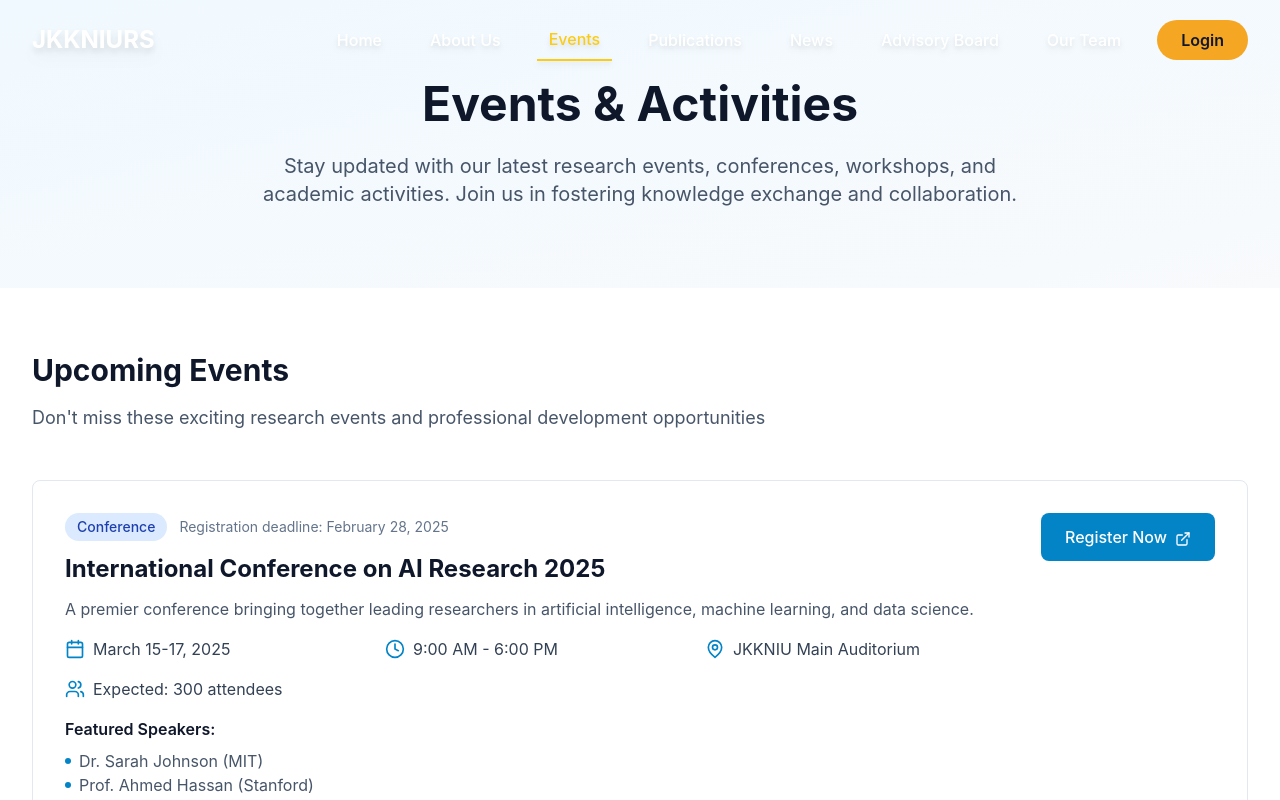
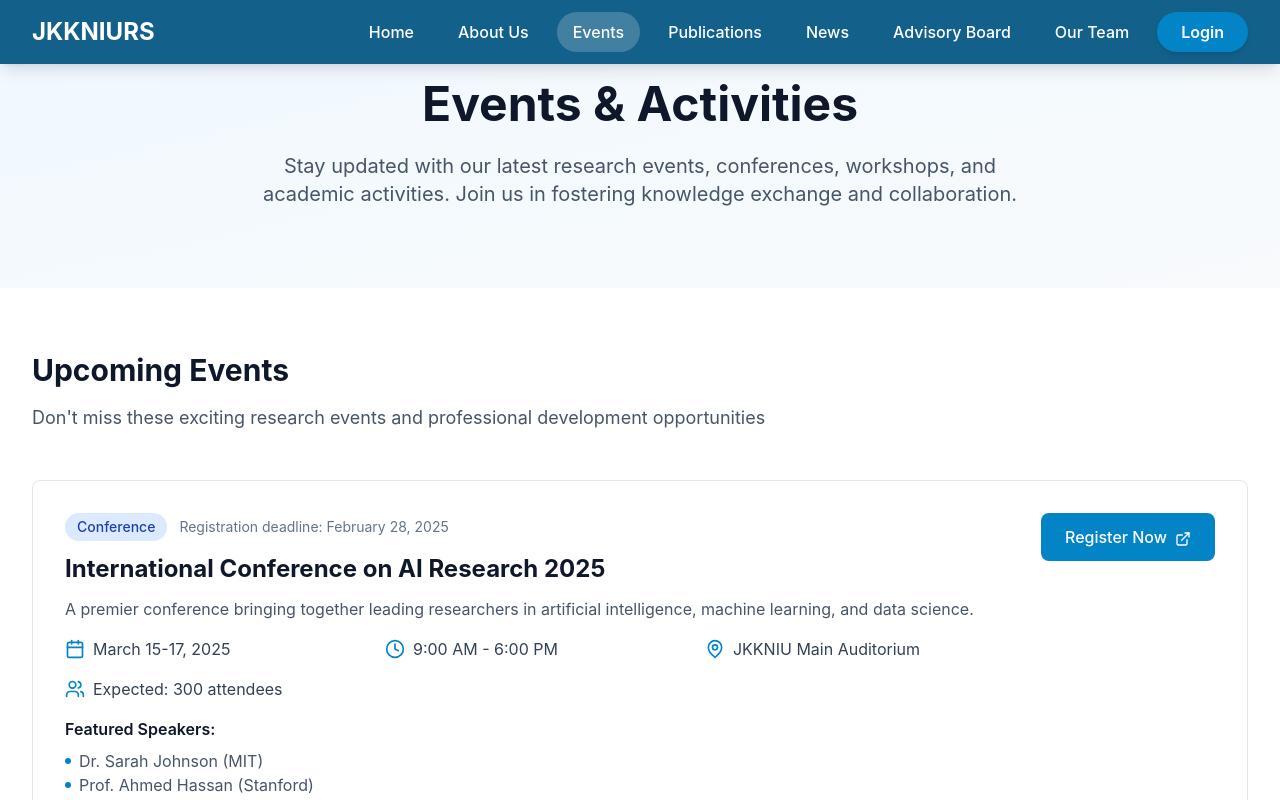
Before and after one commit to mehedinaeem/JKKNIU-Research-Society, a React (Vite) app in the folder Frontend/: page /events in a window 1280 px wide. Shown: the top 800 px of the page. Built offline with nearby package versions, Linux system fonts and the light colour scheme.

Commit message:
updated hero section

```diff
--- a/Frontend/src/components/HeroSection.tsx
+++ b/Frontend/src/components/HeroSection.tsx
@@ -41,16 +41,13 @@ const HeroSection = () => {
                             JKKNIU
                         </h1>
 
-                        {/* Golden Subtitle - Research Society */}
-                        <h2
-                            className="text-4xl md:text-6xl lg:text-7xl font-bold text-center mt-4 animate-title-delay italic drop-shadow-2xl"
-                            style={{ color: '#F5A623' }}
-                        >
+                        {/* Blue Subtitle - Research Society */}
+                        <h2 className="text-5xl md:text-7xl lg:text-8xl font-bold text-center mt-4 animate-title-delay italic drop-shadow-2xl text-primary-300">
                             Research Society
                         </h2>
 
                         {/* Tagline */}
-                        <p className="text-white text-xl md:text-2xl lg:text-3xl mt-8 animate-fade-up font-light tracking-widest text-center drop-shadow-lg">
+                        <p className="text-white/90 text-xl md:text-2xl lg:text-3xl mt-8 animate-fade-up font-light tracking-widest text-center drop-shadow-lg">
                             Advancing Knowledge & Inspiring Innovation
                         </p>
 
@@ -58,15 +55,14 @@ const HeroSection = () => {
                         <div className="flex flex-col sm:flex-row gap-4 mt-10 animate-fade-up-delay">
                             <Link
                                 to="/membership"
-                                className="group flex items-center gap-2 px-8 py-3 rounded-full font-semibold text-secondary-900 transition-all duration-300 hover:scale-105 hover:shadow-lg"
-                                style={{ backgroundColor: '#F5A623' }}
+                                className="group flex items-center gap-2 px-8 py-3 rounded-full font-semibold text-white bg-primary-600 hover:bg-primary-700 transition-all duration-300 hover:scale-105 hover:shadow-lg shadow-md"
                             >
                                 Join Us
                                 <ArrowRight size={18} className="group-hover:translate-x-1 transition-transform" />
                             </Link>
                             <Link
                                 to="/events"
-                                className="group flex items-center gap-2 px-8 py-3 rounded-full font-semibold text-white border-2 border-white/80 hover:bg-white/10 transition-all duration-300 hover:scale-105"
+                                className="group flex items-center gap-2 px-8 py-3 rounded-full font-semibold text-white border-2 border-primary-400 hover:bg-primary-600/30 transition-all duration-300 hover:scale-105"
                             >
                                 Upcoming Events
                                 <Calendar size={18} />
--- a/Frontend/src/components/Navbar.tsx
+++ b/Frontend/src/components/Navbar.tsx
@@ -1,10 +1,50 @@
-import { useState } from 'react'
+import { useState, useEffect } from 'react'
 import { Link, useLocation } from 'react-router-dom'
 import { Menu, X } from 'lucide-react'
 
+type NavbarTheme = 'dark' | 'light' | 'transparent'
+
 const Navbar = () => {
   const [isOpen, setIsOpen] = useState(false)
+  const [isScrolled, setIsScrolled] = useState(false)
+  const [currentTheme, setCurrentTheme] = useState<NavbarTheme>('transparent')
   const location = useLocation()
+
+  // Check if we're on a page (not home)
+  const isOnSubPage = location.pathname !== '/'
+
+  // Detect scroll position and current section
+  useEffect(() => {
+    const handleScroll = () => {
+      const scrollY = window.scrollY
+      setIsScrolled(scrollY > 100)
+
+      // If at top of page (hero section), keep transparent (only on home page)
+      if (scrollY < 100 && !isOnSubPage) {
+        setCurrentTheme('transparent')
+        return
+      }
+
+      // Find which section is currently in view
+      const sections = document.querySelectorAll('section[data-navbar-theme]')
+      let foundTheme: NavbarTheme = 'dark' // default when scrolled
+
+      sections.forEach((section) => {
+        const rect = section.getBoundingClientRect()
+        // Check if section is at the top of viewport
+        if (rect.top <= 80 && rect.bottom > 80) {
+          const theme = section.getAttribute('data-navbar-theme') as NavbarTheme
+          foundTheme = theme || 'dark'
+        }
+      })
+
+      setCurrentTheme(foundTheme)
+    }
+
+    window.addEventListener('scroll', handleScroll)
+    handleScroll() // Initial check
+    return () => window.removeEventListener('scroll', handleScroll)
+  }, [isOnSubPage])
 
   const navigation = [
     { name: 'Home', href: '/' },
@@ -21,36 +61,81 @@ const Navbar = () => {
 
   const isActive = (href: string) => location.pathname === href
 
+  // Check if any nav item is active (for full navbar color)
+  const hasActiveItem = navigation.some(item => isActive(item.href))
+
+  // Dynamic styles based on theme
+  const getNavbarStyles = () => {
+    // If on sub page or scrolled, show solid background
+    if (isOnSubPage || isScrolled) {
+      // Use blue background when a nav item is active
+      if (hasActiveItem && isScrolled) {
+        return 'bg-primary-700/95 backdrop-blur-md shadow-lg'
+      }
+
+      switch (currentTheme) {
+        case 'light':
+          return 'bg-white/95 backdrop-blur-md shadow-lg'
+        case 'dark':
+          return 'bg-primary-800/95 backdrop-blur-md shadow-lg'
+        default:
+          return 'bg-primary-800/95 backdrop-blur-md shadow-lg'
+      }
+    }
+    return 'bg-transparent'
+  }
+
+  const getTextColor = () => {
+    if (!isScrolled && !isOnSubPage) return 'text-white'
+    return currentTheme === 'light' ? 'text-secondary-900' : 'text-white'
+  }
+
+  const getActiveColor = () => {
+    // Active item gets highlighted background
+    if (!isScrolled && !isOnSubPage) {
+      return 'text-white bg-primary-600/80 rounded-full px-4'
+    }
+    return currentTheme === 'light'
+      ? 'text-white bg-primary-600 rounded-full px-4'
+      : 'text-white bg-white/20 rounded-full px-4'
+  }
+
+  const getHoverColor = () => {
+    if (!isScrolled && !isOnSubPage) return 'hover:text-primary-300 hover:bg-white/10 rounded-full'
+    return currentTheme === 'light'
+      ? 'hover:text-primary-600 hover:bg-primary-50 rounded-full'
+      : 'hover:text-white hover:bg-white/10 rounded-full'
+  }
+
   return (
-    <nav className="fixed top-0 left-0 right-0 z-50 bg-transparent">
+    <nav className={`fixed top-0 left-0 right-0 z-50 transition-all duration-300 ${getNavbarStyles()}`}>
       <div className="max-w-7xl mx-auto px-4 sm:px-6 lg:px-8">
-        <div className="flex justify-between h-20">
+        <div className={`flex justify-between transition-all duration-300 ${isScrolled || isOnSubPage ? 'h-16' : 'h-20'}`}>
           <div className="flex items-center">
             <Link to="/" className="flex-shrink-0">
-              <span className="text-2xl font-bold text-white drop-shadow-lg">
+              <span className={`text-2xl font-bold transition-colors duration-300 ${getTextColor()} ${!isScrolled && !isOnSubPage ? 'drop-shadow-lg' : ''}`}>
                 JKKNIURS
               </span>
             </Link>
           </div>
 
           {/* Desktop Navigation */}
-          <div className="hidden md:flex items-center space-x-4 lg:space-x-6">
+          <div className="hidden md:flex items-center space-x-2 lg:space-x-3">
             {navigation.map((item) => (
               <Link
                 key={item.name}
                 to={item.href}
                 className={`${isActive(item.href)
-                    ? 'text-yellow-400 border-b-2 border-yellow-400'
-                    : 'text-white hover:text-yellow-400'
-                  } px-2 lg:px-3 py-2 text-sm lg:text-base font-medium transition-colors duration-200 whitespace-nowrap drop-shadow-md`}
+                  ? getActiveColor()
+                  : `${getTextColor()} ${getHoverColor()}`
+                  } px-3 lg:px-4 py-2 text-sm lg:text-base font-medium transition-all duration-200 whitespace-nowrap ${!isScrolled && !isOnSubPage ? 'drop-shadow-md' : ''}`}
               >
                 {item.name}
               </Link>
             ))}
             <Link
               to="/login"
-              className="px-6 py-2 rounded-full font-semibold text-secondary-900 transition-all duration-300 hover:scale-105"
-              style={{ backgroundColor: '#F5A623' }}
+              className="ml-4 px-6 py-2 rounded-full font-semibold text-white bg-primary-600 hover:bg-primary-700 transition-all duration-300 hover:scale-105 shadow-md"
             >
               Login
             </Link>
@@ -60,7 +145,7 @@ const Navbar = () => {
           <div className="md:hidden flex items-center">
             <button
               onClick={() => setIsOpen(!isOpen)}
-              className="text-white hover:text-yellow-400 p-2"
+              className={`${getTextColor()} hover:bg-white/10 p-2 rounded-lg transition-colors duration-300`}
             >
               {isOpen ? <X size={28} /> : <Menu size={28} />}
             </button>
@@ -71,15 +156,15 @@ const Navbar = () => {
       {/* Mobile Navigation */}
       {isOpen && (
         <div className="md:hidden">
-          <div className="px-2 pt-2 pb-3 space-y-1 sm:px-3 bg-black/90 backdrop-blur-md">
+          <div className="px-2 pt-2 pb-3 space-y-1 sm:px-3 backdrop-blur-md bg-primary-800/95">
             {navigation.map((item) => (
               <Link
                 key={item.name}
                 to={item.href}
                 className={`${isActive(item.href)
-                    ? 'text-yellow-400 bg-white/10'
-                    : 'text-white hover:text-yellow-400 hover:bg-white/10'
-                  } block px-3 py-2 text-base font-medium transition-colors duration-200`}
+                  ? 'text-white bg-primary-600 rounded-lg'
+                  : 'text-white/90 hover:text-white hover:bg-white/10 rounded-lg'
+                  } block px-4 py-3 text-base font-medium transition-colors duration-200`}
                 onClick={() => setIsOpen(false)}
               >
                 {item.name}
@@ -87,8 +172,7 @@ const Navbar = () => {
             ))}
             <Link
               to="/login"
-              className="block text-center mt-4 px-6 py-2 rounded-full font-semibold text-secondary-900"
-              style={{ backgroundColor: '#F5A623' }}
+              className="block text-center mt-4 px-6 py-3 rounded-full font-semibold text-white bg-primary-600 hover:bg-primary-700"
               onClick={() => setIsOpen(false)}
             >
               Login
--- a/Frontend/src/pages/Home.tsx
+++ b/Frontend/src/pages/Home.tsx
@@ -32,7 +32,7 @@ const Home = () => {
       <HeroSection />
 
       {/* Hero Section */}
-      <section className="bg-gradient-to-br from-primary-50 to-secondary-50">
+      <section id="intro" data-navbar-theme="light" className="bg-gradient-to-br from-primary-50 to-secondary-50">
         <div className="max-w-7xl mx-auto px-4 sm:px-6 lg:px-8 py-20">
           <div className="text-center">
             <h1 className="text-4xl md:text-6xl font-bold text-secondary-900 mb-6">
@@ -57,7 +57,7 @@ const Home = () => {
       </section>
 
       {/* Mission Section */}
-      <section className="py-16 bg-white">
+      <section id="mission" data-navbar-theme="light" className="py-16 bg-white">
         <div className="max-w-7xl mx-auto px-4 sm:px-6 lg:px-8">
           <div className="text-center mb-12">
             <h2 className="text-3xl font-bold text-secondary-900 mb-4">Our Mission</h2>
@@ -71,7 +71,7 @@ const Home = () => {
       </section>
 
       {/* Research Areas */}
-      <section className="py-16 bg-secondary-50">
+      <section id="research" data-navbar-theme="light" className="py-16 bg-secondary-50">
         <div className="max-w-7xl mx-auto px-4 sm:px-6 lg:px-8">
           <div className="text-center mb-12">
             <h2 className="text-3xl font-bold text-secondary-900 mb-4">Research Areas</h2>
@@ -97,7 +97,7 @@ const Home = () => {
       </section>
 
       {/* Stats Section */}
-      <section className="py-16 bg-primary-600 text-white">
+      <section id="stats" data-navbar-theme="dark" className="py-16 bg-primary-600 text-white">
         <div className="max-w-7xl mx-auto px-4 sm:px-6 lg:px-8">
           <div className="grid grid-cols-1 md:grid-cols-4 gap-8 text-center">
             <div>
```
